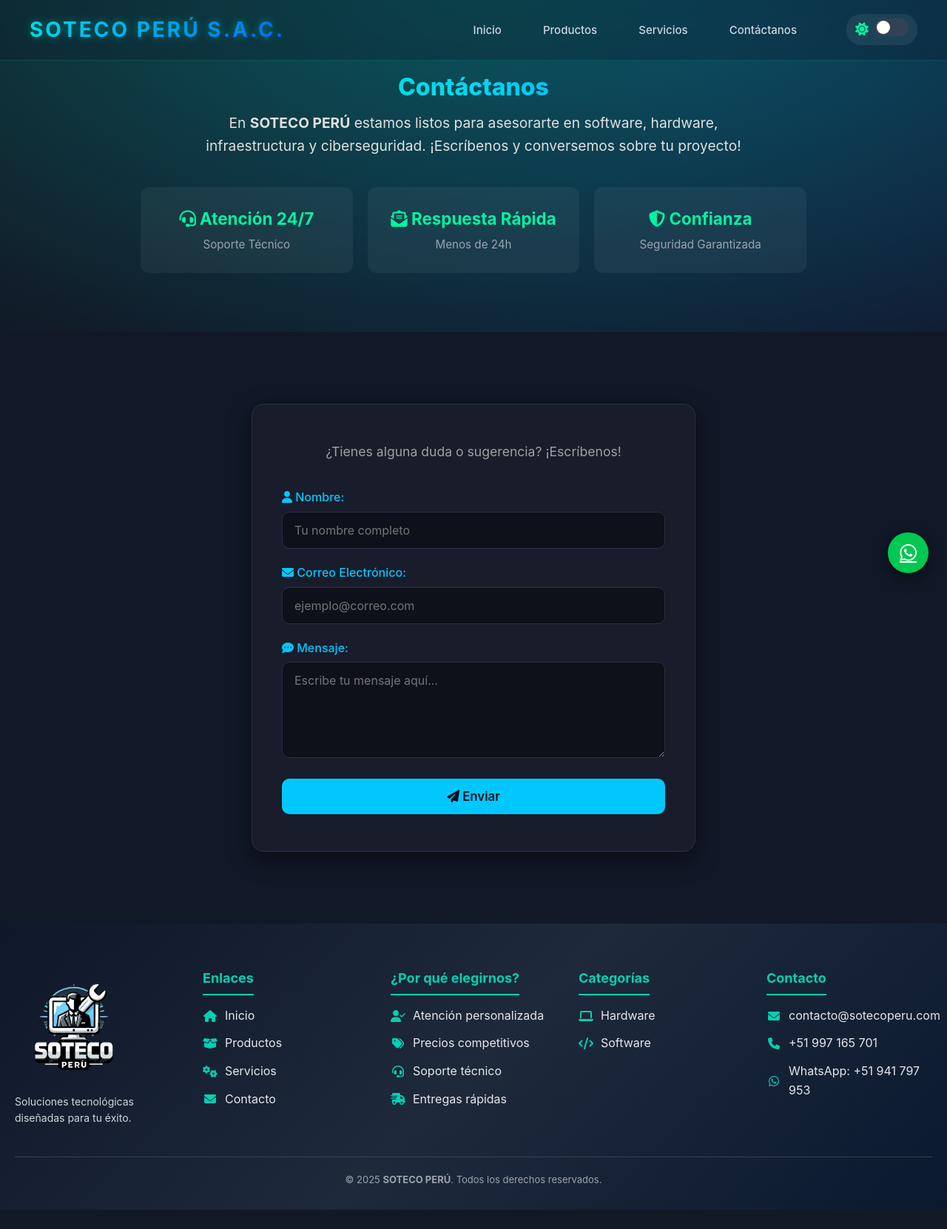
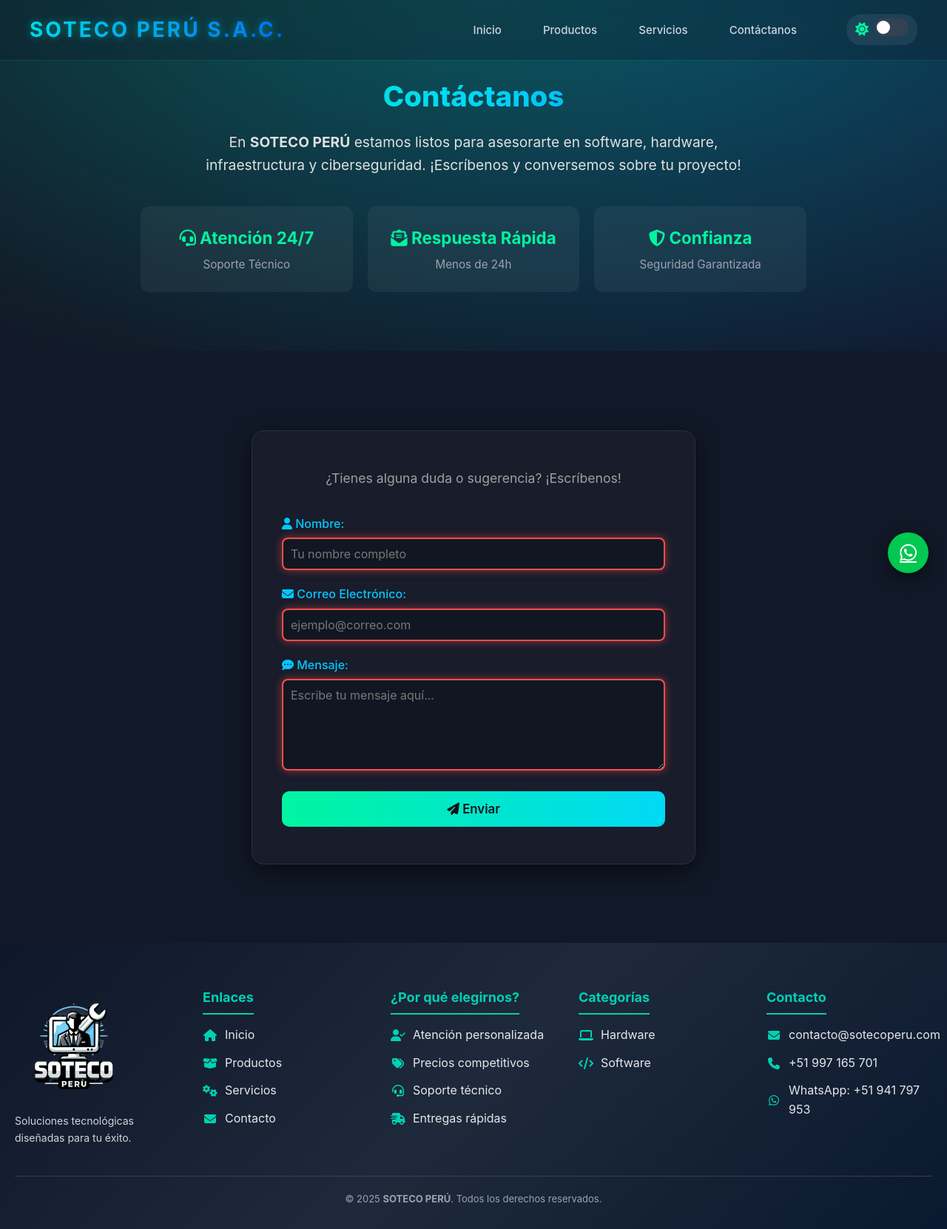
Before and after one commit to eduardo4563/SOTECO-PERU, a PHP site: page /contactanos.php in a window 1280 px wide. Shown: the whole page at 74% size. Before the commit the page ends 1636 px from the top, so only its background shows below. Run offline with PHP 8.4, Linux system fonts and the light colour scheme; some libraries are stand-ins or nearby versions.

Commit message:
cambios de hoy en oficina

```diff
--- a/cont.css
+++ b/cont.css
@@ -7,7 +7,7 @@
 }
 
 body {
- background: #111827;
+  background: #111827;
   color: #e0e0e0;
   line-height: 1.6;
 }
@@ -19,7 +19,6 @@
   align-items: center;
   min-height: 100vh;
   padding: 80px 20px;
-
 }
 
 /* ==== Contenedor del formulario ==== */
@@ -38,14 +37,6 @@
 .contenedor-contacto:hover {
   transform: translateY(-3px);
   box-shadow: 0 15px 35px rgba(0, 200, 255, 0.3);
-}
-
-.contenedor-contacto h2 {
-  text-align: center;
-  font-size: 2.4rem;
-  color: #00c8ff;
-  margin-bottom: 10px;
-  font-weight: 700;
 }
 
 .contenedor-contacto p {
@@ -71,22 +62,34 @@
 input[type="text"],
 input[type="email"],
 textarea {
-  width: 100%;
-  padding: 14px 16px;
-  border-radius: 10px;
-  border: 1px solid #2a2f44;
-  background-color: #0e111a;
-  color: #e0e0e0;
-  font-size: 1rem;
-  transition: all 0.3s ease;
+width: 100%;
+  padding: 10px;
+  border-radius: 8px;
+  border: 2px solid #444; /* Borde gris neutro por defecto */
+  background-color: #111722; /* Fondo oscuro */
+  color: #fff;
+  font-size: 16px;
+  transition: border-color 0.3s ease, box-shadow 0.3s ease;
+
+}
+input::placeholder,
+textarea::placeholder {
+  color: #777;
+}
+/* Validación en tiempo real */
+input:invalid, textarea:invalid {
+   border-color: #ff4d4d;
+  box-shadow: 0 0 12px rgba(255, 77, 77, 0.5);
+}
+input:valid, textarea:valid {
+border-color: #00f5a0;
+  box-shadow: 0 0 12px rgba(0, 245, 160, 0.5);
 }
 
-input[type="text"]:focus,
-input[type="email"]:focus,
-textarea:focus {
-  border-color: #00c8ff;
-  box-shadow: 0 0 8px rgba(0, 200, 255, 0.3);
-  background-color: #14192b;
+input:focus, textarea:focus {
+  border-color: #00d9f5;
+  box-shadow: 0 0 10px rgba(0, 217, 245, 0.6);
+  outline: none;
 }
 
 /* ==== Botón de envío ==== */
@@ -99,12 +102,13 @@
   font-weight: 600;
   color: #0e111a;
   cursor: pointer;
-  background: #00c8ff;
-  transition: all 0.3s ease;
+  background: linear-gradient(90deg,#00f5a0,#00d9f5,#0061ff);
+  background-size: 200% auto;
+  transition: all 0.4s ease;
 }
 
 button:hover {
-  background: #00a4cc;
+  background-position: right center;
   transform: translateY(-2px);
   box-shadow: 0 8px 20px rgba(0, 200, 255, 0.3);
 }
@@ -119,6 +123,12 @@
   flex-direction: column;
   justify-content: center;
   align-items: center;
+  transition: opacity 0.6s ease, visibility 0.6s;
+}
+
+#loader.fade-out {
+  opacity: 0;
+  visibility: hidden;
 }
 
 .spinner {
@@ -165,50 +175,20 @@
   background-color: #00a445;
 }
 
-
-
-
-/* ==== Responsive ==== */
-@media (max-width: 768px) {
-  .contenedor-contacto {
-    padding: 35px 25px;
-  }
-
-  .contenedor-contacto h2 {
-    font-size: 2rem;
-  }
-
-  .contenedor-contacto p {
-    font-size: 1rem;
-  }
-}
-
-@media (max-width: 480px) {
-  .contenedor-contacto {
-    padding: 25px 20px;
-  }
-
-  button {
-    padding: 12px;
-    font-size: 1rem;
-  }
-}
-/* ==== HERO CONTACTO estilo SERVICIOS ==== */
+/* ==== HERO CONTACTO ==== */
 .hero-contacto {
- background: radial-gradient(1200px 600px at 50% -10%, rgba(0,245,160,.25), transparent),
+  background: radial-gradient(1200px 600px at 50% -10%, rgba(0,245,160,.25), transparent),
               radial-gradient(1200px 600px at 80% 10%, rgba(0,97,255,.20), transparent);
   color: #fff;
   text-align: center;
   padding: 100px 20px 80px;
   position: relative;
   overflow: hidden;
-
 }
 
 .hero-contacto h1 {
-  font-size: 2rem;
-    font-weight: 800;
-  line-height: 1.1;
+  font-size: 2.4rem;
+  font-weight: 800;
   margin-bottom: 16px;
   background: linear-gradient(90deg,#00f5a0,#00d9f5,#0061ff);
   -webkit-background-clip: text;
@@ -259,13 +239,26 @@
   background: rgba(0, 245, 160, 0.08);
 }
 
-/* Responsive */
+/* ==== Responsive ==== */
 @media (max-width: 768px) {
+  .contenedor-contacto {
+    padding: 35px 25px;
+  }
   .hero-contacto h1 {
-    font-size: 2.2rem;
+    font-size: 2rem;
   }
   .hero-kpis {
     flex-direction: column;
     gap: 15px;
   }
 }
+
+@media (max-width: 480px) {
+  .contenedor-contacto {
+    padding: 25px 20px;
+  }
+  button {
+    padding: 12px;
+    font-size: 1rem;
+  }
+}
--- a/contactanos.php
+++ b/contactanos.php
@@ -4,7 +4,8 @@
   <meta charset="UTF-8" />
   <meta name="viewport" content="width=device-width, initial-scale=1.0" />
   <title>Contáctanos</title>
-  <link rel="stylesheet" href="cont.css?777" />
+  <link rel="stylesheet" href="cont.css?888" />
+  <link rel="stylesheet" href="https://cdnjs.cloudflare.com/ajax/libs/font-awesome/6.5.0/css/all.min.css" />
 </head>
 <body>
   <!-- Loader -->
@@ -20,7 +21,8 @@
   </a>
 
   <?php include 'header.php'; ?>
-  <!-- 🔥 Hero Contacto (mismo diseño que Servicios) -->
+
+  <!-- 🔥 Hero Contacto -->
   <section class="hero-contacto">
     <div class="hero-contenido">
       <h1>Contáctanos</h1>
@@ -43,49 +45,59 @@
     </div>
   </section>
 
-
+  <!-- Formulario -->
   <section class="contacto">
     <div class="contenedor-contacto contenedor-claro">
-
       <p>¿Tienes alguna duda o sugerencia? ¡Escríbenos!</p>
 
-      <form id="formularioContacto" class="contenedor-claro" method="POST">
+      <form id="formularioContacto" method="POST" aria-live="polite">
+        <!-- Honeypot -->
+        <input type="text" name="apellido" style="display:none">
+
         <div class="campo">
           <label for="nombre"><i class="fas fa-user"></i> Nombre:</label>
-          <input type="text" id="nombre" name="nombre" placeholder="Tu nombre completo" required />
+          <input type="text" id="nombre" name="nombre" placeholder="Tu nombre completo" autocomplete="name" required />
         </div>
         <div class="campo">
           <label for="correo"><i class="fas fa-envelope"></i> Correo Electrónico:</label>
-          <input type="email" id="correo" name="correo" placeholder="ejemplo@correo.com" required />
+          <input type="email" id="correo" name="correo" placeholder="ejemplo@correo.com" autocomplete="email" required />
         </div>
         <div class="campo">
           <label for="mensaje"><i class="fas fa-comment-dots"></i> Mensaje:</label>
           <textarea id="mensaje" name="mensaje" rows="5" placeholder="Escribe tu mensaje aquí..." required></textarea>
         </div>
-        <button type="submit"><i class="fas fa-paper-plane"></i> Enviar</button>
+        <button type="submit" id="btnEnviar"><i class="fas fa-paper-plane"></i> Enviar</button>
       </form>
     </div>
   </section>
 
   <?php include 'footer.php'; ?>
+
+  <!-- Scripts -->
   <script src="https://cdn.jsdelivr.net/npm/sweetalert2@11"></script>
-
-</body>
-
-<!-- QUITÉ el preventDefault para que se envíe realmente -->
   <script src="ws.js"></script>
   <script src="oscuro.js"></script>
+
   <script>
+  // Loader con fade-out
+  window.addEventListener("load", () => {
+    document.getElementById("loader").classList.add("fade-out");
+  });
+
+  // Envío AJAX con spinner en botón
   document.getElementById("formularioContacto").addEventListener("submit", function(e) {
-  e.preventDefault(); // evita recargar la página
+    e.preventDefault();
 
     let formData = new FormData(this);
+    const btn = document.getElementById("btnEnviar");
+    btn.innerHTML = '<i class="fas fa-spinner fa-spin"></i> Enviando...';
+    btn.disabled = true;
 
     fetch("enviar_formulario.php", {
       method: "POST",
       body: formData
     })
-  .then(res => res.json()) // esperamos JSON del PHP
+    .then(res => res.json())
     .then(data => {
       Swal.fire({
         icon: data.status,
@@ -101,8 +113,12 @@
         title: "Error",
         text: "No se pudo conectar con el servidor."
       });
+    })
+    .finally(() => {
+      btn.innerHTML = '<i class="fas fa-paper-plane"></i> Enviar';
+      btn.disabled = false;
     });
   });
   </script>
-
+</body>
 </html>
```
Lines whose indentation alone changed are shown as unchanged.
